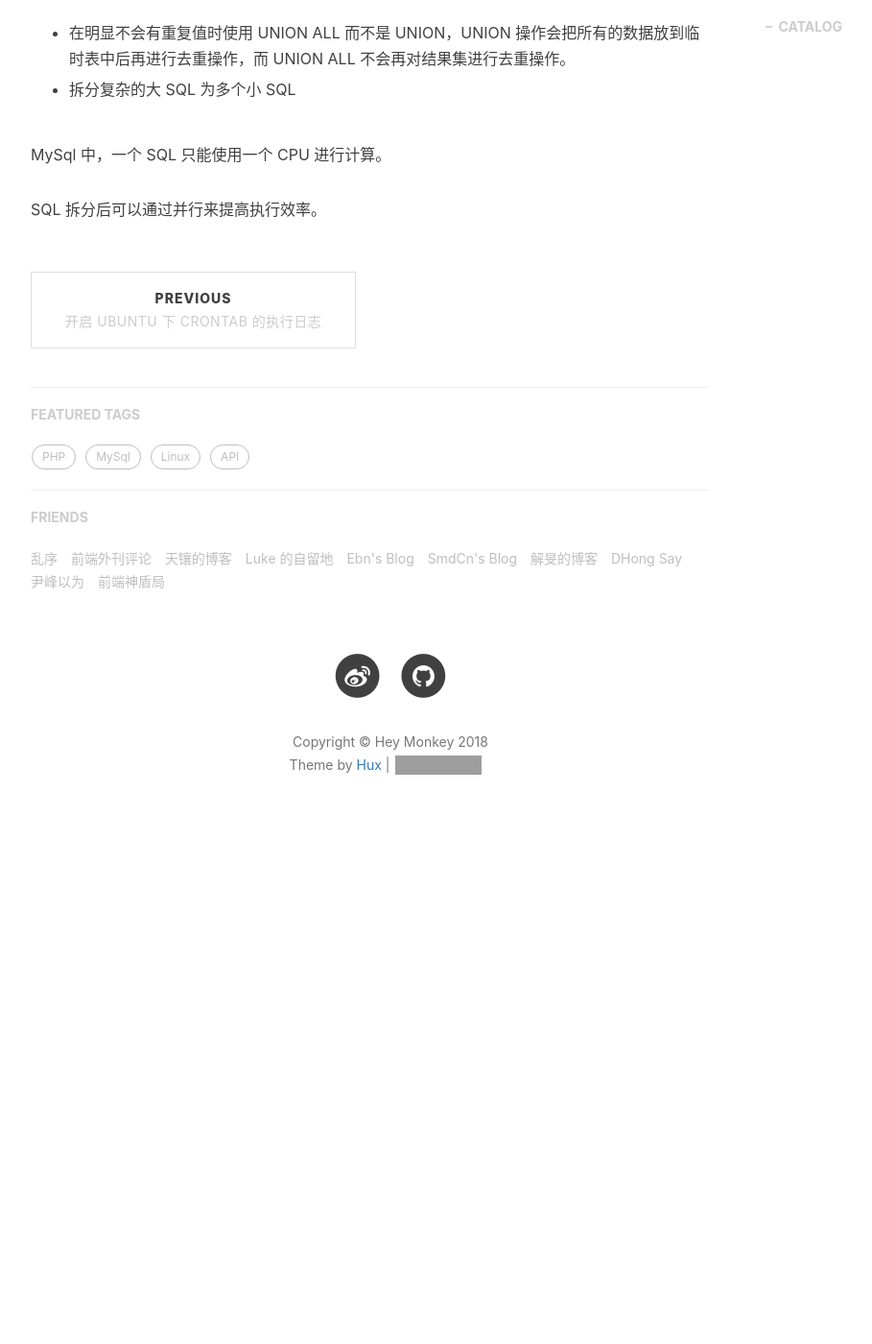
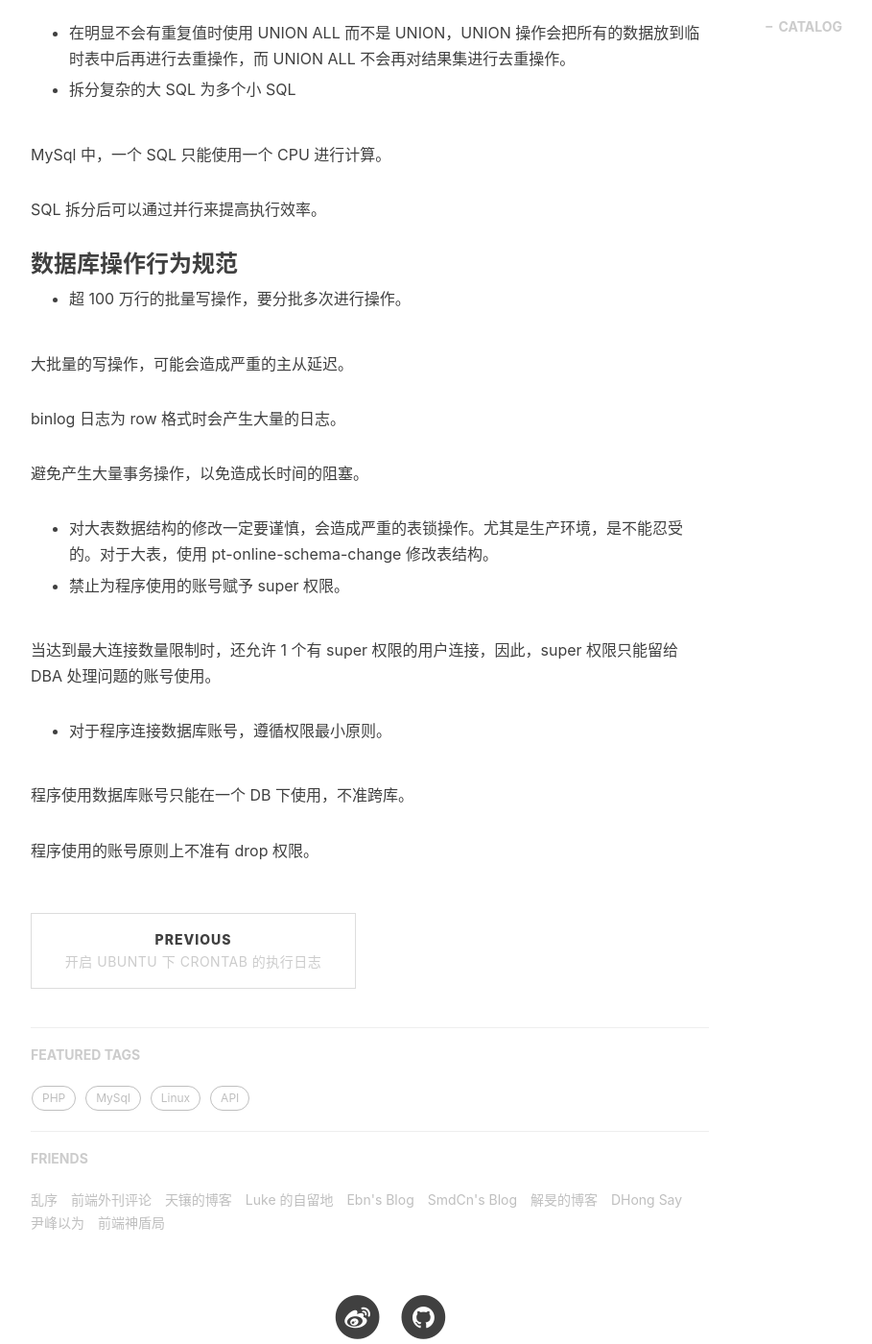
Before and after one commit to ywlvs/ywlvs.github.io, a Jekyll site: the page built from _posts/2018-03-15-basic-rule-of-database-design.markdown, in a window 1280 px wide and 1400 px high, scrolled down 7888 px. Shown: the whole window at 96% size, without its empty margins (233-1142 px from the left). Built offline with Jekyll 4.4.1, drawn with Linux system fonts in a browser that asks for light colours; nearby versions of some CDN libraries; comment, search, counter and statistics services are not loaded; before the commit the page ends 8789 px from its top, so only the background shows below that; grey boxes are pictures that could not be loaded.

Commit message:
add-some-content-of-database-design-rule

```diff
--- a/_posts/2018-03-15-basic-rule-of-database-design.markdown
+++ b/_posts/2018-03-15-basic-rule-of-database-design.markdown
@@ -272,3 +272,25 @@ MySql 最多允许关联 61 个表，建议不超过 5 个。
 MySql 中，一个 SQL 只能使用一个 CPU 进行计算。
 
 SQL 拆分后可以通过并行来提高执行效率。
+
+### 数据库操作行为规范
+
++ 超 100 万行的批量写操作，要分批多次进行操作。
+
+大批量的写操作，可能会造成严重的主从延迟。
+
+binlog 日志为 row 格式时会产生大量的日志。
+
+避免产生大量事务操作，以免造成长时间的阻塞。
+
++ 对大表数据结构的修改一定要谨慎，会造成严重的表锁操作。尤其是生产环境，是不能忍受的。对于大表，使用 pt-online-schema-change 修改表结构。
+
++ 禁止为程序使用的账号赋予 super 权限。
+
+当达到最大连接数量限制时，还允许 1 个有 super 权限的用户连接，因此，super 权限只能留给 DBA 处理问题的账号使用。
+
++ 对于程序连接数据库账号，遵循权限最小原则。
+
+程序使用数据库账号只能在一个 DB 下使用，不准跨库。
+
+程序使用的账号原则上不准有 drop 权限。
```
